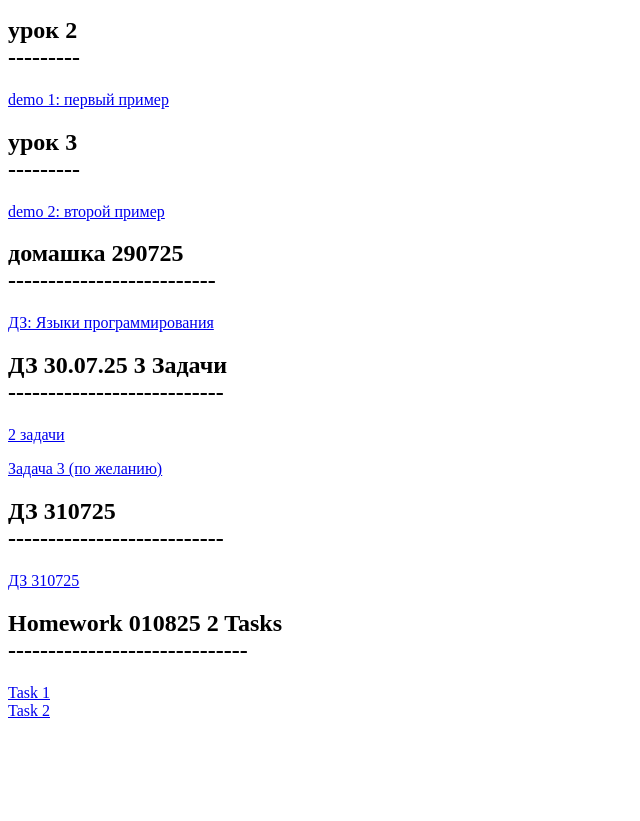
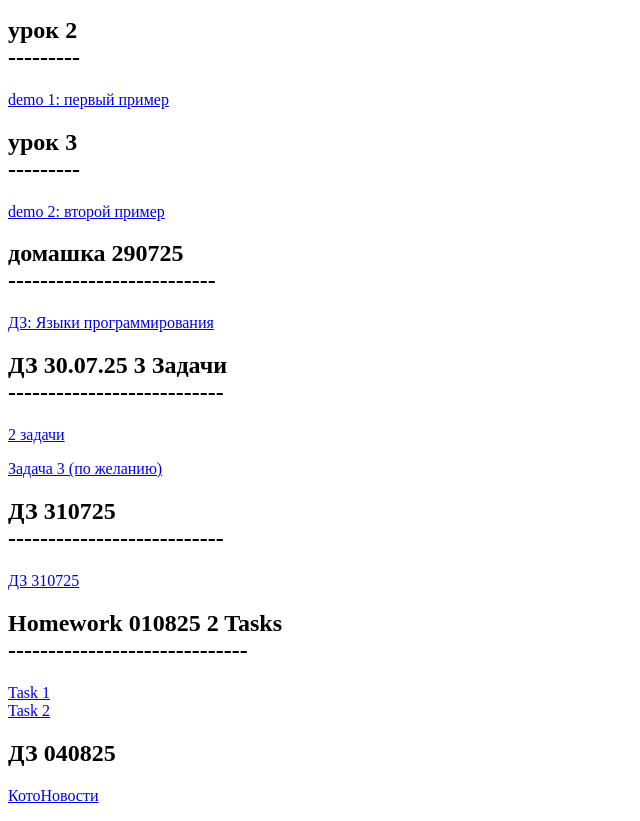
Before and after one commit to a4lexus/Frontend68, a plain HTML site: page index.html in a window 1280 px wide. Shown: the part 137-958 px from the top of the page, without its empty margins (0-640 px from the left). Before the commit the page ends 873 px from the top, so only its background shows below. Drawn offline with Linux system fonts and the light colour scheme.

Commit message:
ДЗ Pages Update

```diff
--- a/index.html
+++ b/index.html
@@ -50,6 +50,12 @@
         <a href="./lesson_06/HW010825_1/index.html">Task 1</a> <br>
         <a href="./lesson_06/HW010825_2/index.html">Task 2</a>
     </p>
+    <h2>
+        ДЗ 040825
+    </h2>
+    <p>
+        <a href="./lesson_07/HW040825/index.html">КотоНовости</a>
+    </p>
 
 </body>
 </html>
```
